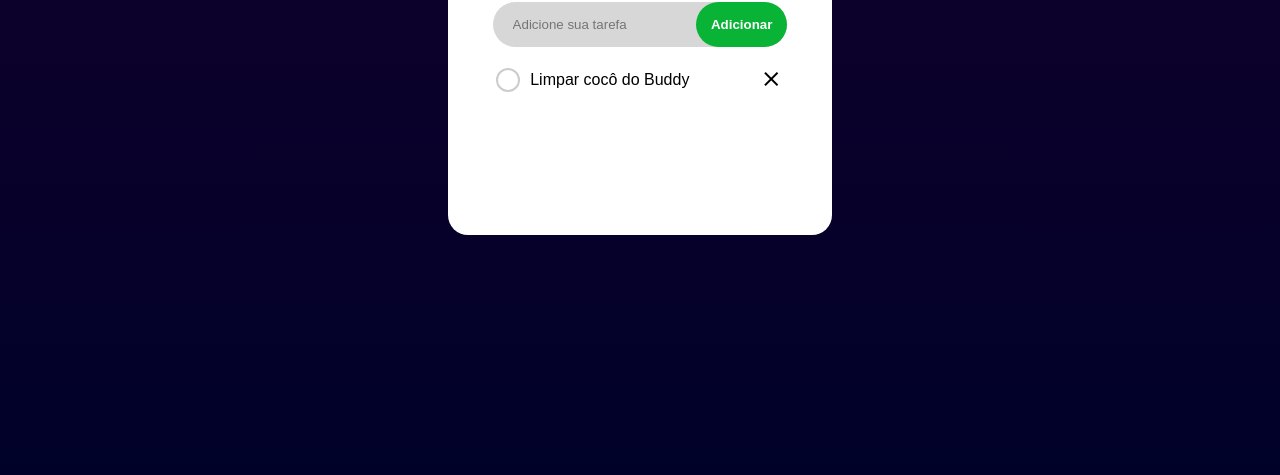
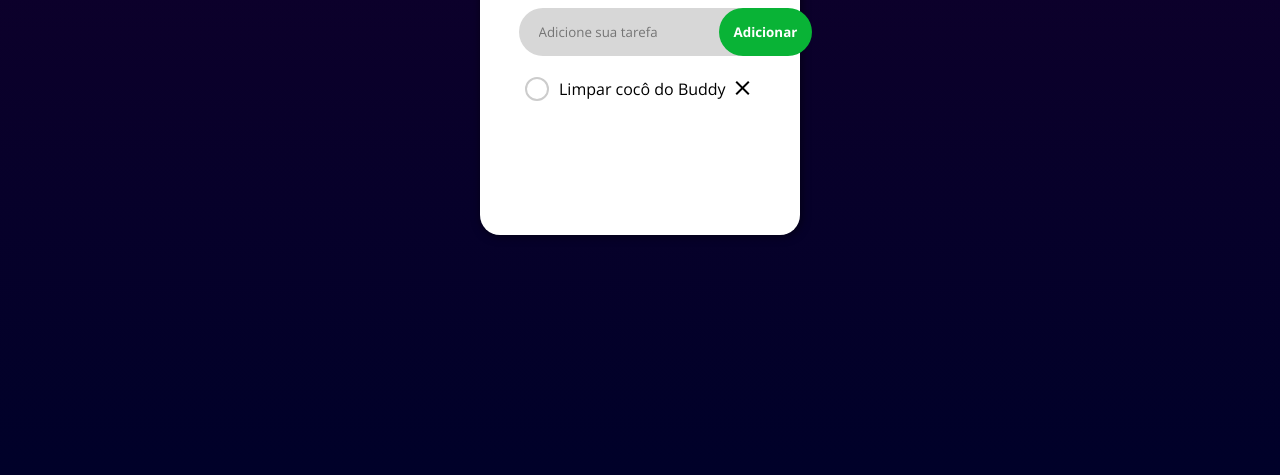
Before and after one commit to leogpava/to-do-list, a plain HTML site: page index.html in a window 1280 px wide. Shown: the part 325-800 px from the top of the page. Drawn offline with nearby package versions, Linux system fonts and the light colour scheme.

Commit message:
Font + Shadow

```diff
--- a/css/style.css
+++ b/css/style.css
@@ -1,8 +1,10 @@
+@import url('https://fonts.googleapis.com/css2?family=Open+Sans:ital,wght@0,300..800;1,300..800&display=swap');
+
 * {
     margin: 0;
     padding: 0;
     box-sizing: border-box;
-    font-family: Arial, Helvetica, sans-serif;
+    font-family: "Open Sans", Arial, Helvetica, sans-serif;
 }
 
 body {
@@ -17,13 +19,14 @@ body {
 }
 
 main {
-    width: 30vw;
+    width: 25vw;
     min-height: 40vh;
     background-color: white;
     padding: 10px;
     border-radius: 20px;
     display: flex;
     justify-content: center;
+    box-shadow: 1px 1px 10px rgba(0, 0, 0, 0.559);
 }
 
 h1 {
```
